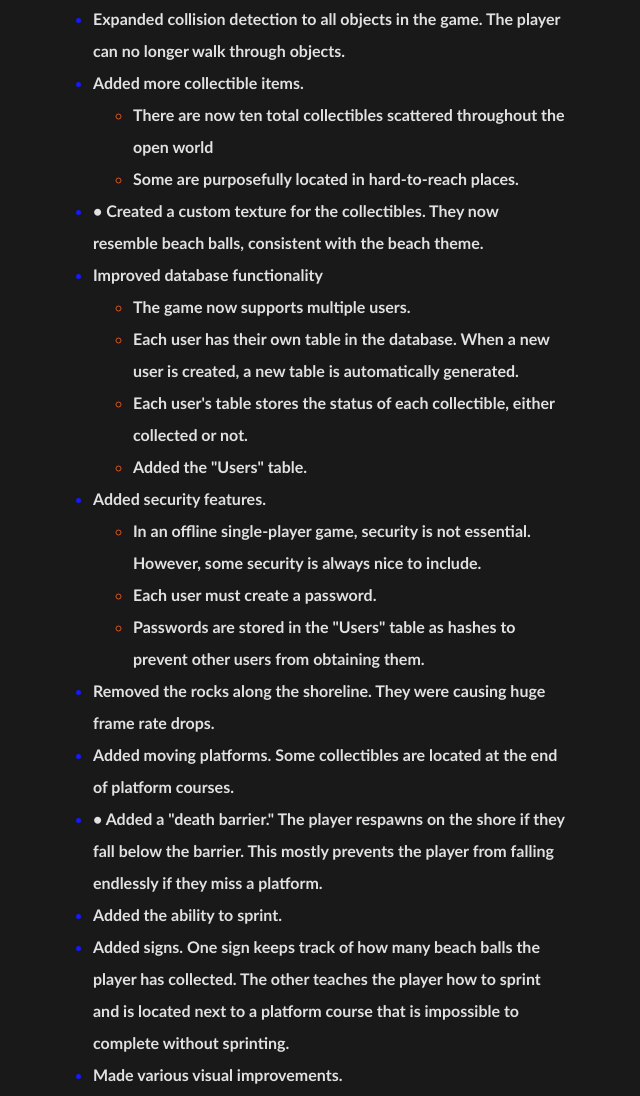
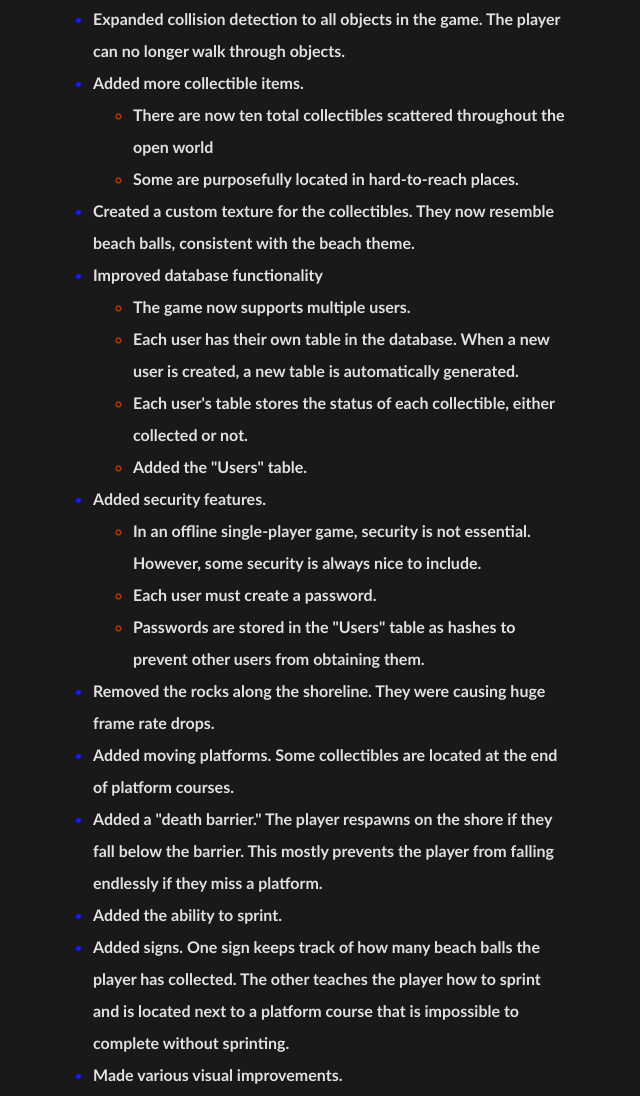
Before and after one commit to DavidTriplett02/DavidTriplett02.github.io, a plain HTML site: page index.html in a window 1280 px wide. Shown: the part 9494-10590 px from the top of the page, without its empty margins (331-971 px from the left). Drawn offline with Linux system fonts and the light colour scheme.

Commit message:
Update index.html

```diff
--- a/index.html
+++ b/index.html
@@ -173,7 +173,7 @@
                     <li>There are now ten total collectibles scattered throughout the open world</li>
                     <li>Some are purposefully located in hard-to-reach places.</li>
                 </ul>
-                <li>•	Created a custom texture for the collectibles. They now resemble beach balls, consistent with the beach theme.</li>
+                <li>Created a custom texture for the collectibles. They now resemble beach balls, consistent with the beach theme.</li>
                 <li>Improved database functionality</li>
                 <ul>
                     <li>The game now supports multiple users.</li>
@@ -189,7 +189,7 @@
                 </ul>
                 <li>Removed the rocks along the shoreline. They were causing huge frame rate drops.</li>
                 <li>Added moving platforms. Some collectibles are located at the end of platform courses.</li>
-                <li>•	Added a "death barrier." The player respawns on the shore if they fall below the barrier. This mostly prevents the player from falling endlessly if they miss a platform.</li>
+                <li>Added a "death barrier." The player respawns on the shore if they fall below the barrier. This mostly prevents the player from falling endlessly if they miss a platform.</li>
                 <li>Added the ability to sprint.</li>
                 <li>Added signs. One sign keeps track of how many beach balls the player has collected. The other teaches the player how to sprint and is located next to a platform course that is impossible to complete without sprinting.</li>
                 <li>Made various visual improvements.</li>
```
